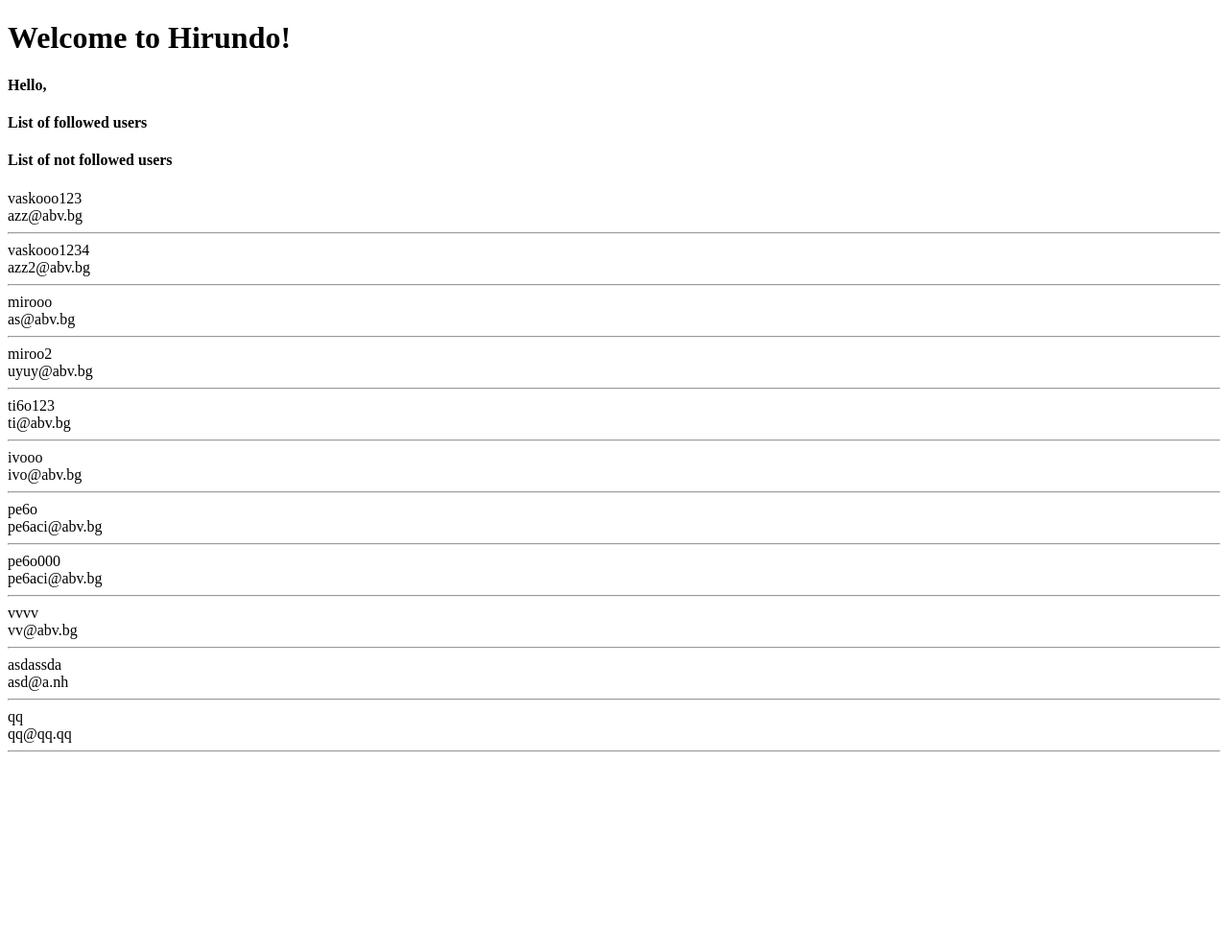
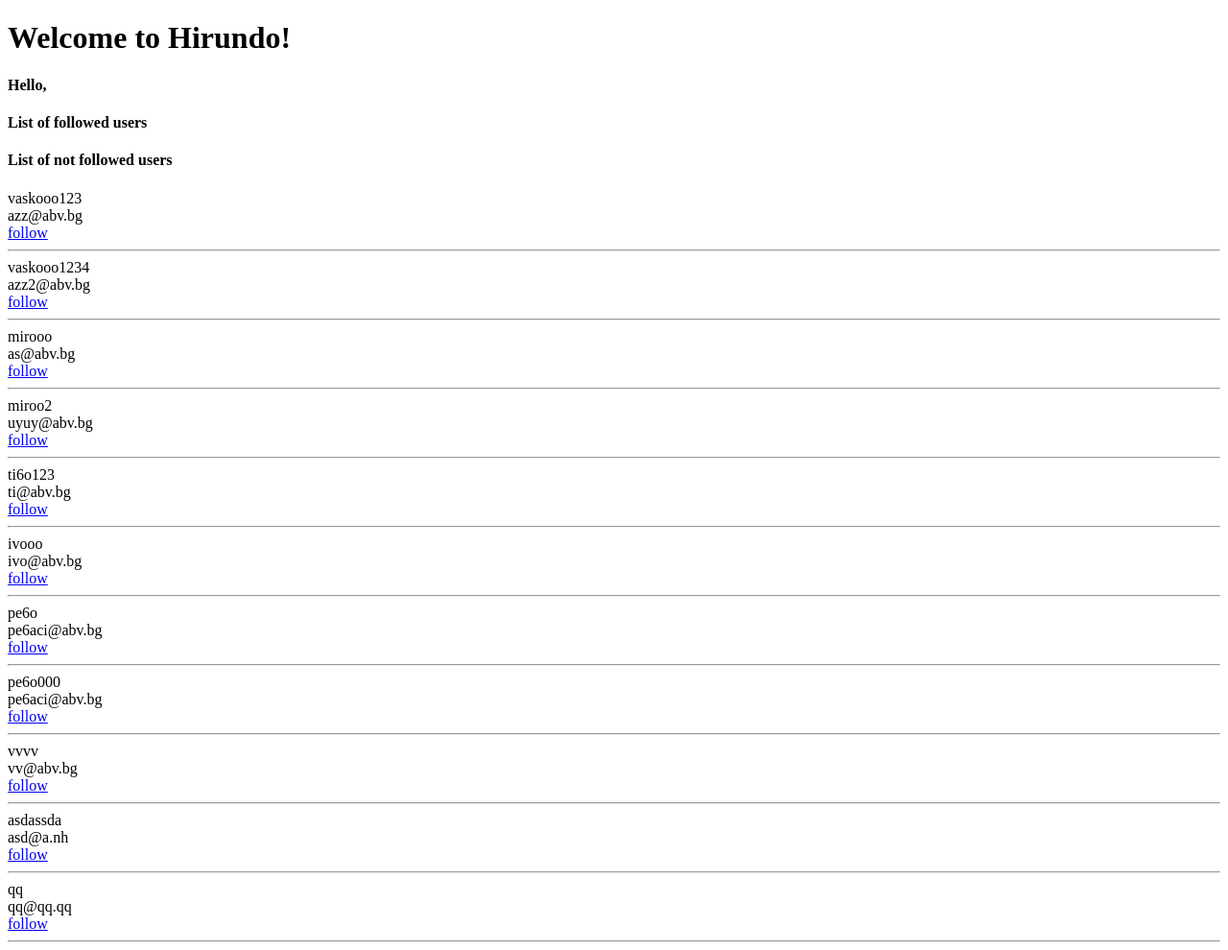
Before and after one commit to vdtodorov93/Hirundo, a Django app: page /users/ in a window 1280 px wide. Shown: the part 26-1016 px from the top of the page at 96% size. Before the commit the page ends 810 px from the top, so only its background shows below. Run offline with Django 3.2, Linux system fonts and the light colour scheme; a user stored in the database is signed in; data comes from the database, SQL or seed files in the repository; both versions use the stored data as it was after the commit; parts of the project's set-up code (start-up, migrations or seed data) failed here and were passed over.

Commit message:
adding a working follow/unfollow user system

```diff
--- a/hirundo/website/templates/users.html
+++ b/hirundo/website/templates/users.html
@@ -6,6 +6,7 @@
 {% if user_.username != user.username %}
 <div> {{ user_.username }} </div>
 <div> {{ user_.email }} </div>
+<a href="/unfollow/{{ user_.username }}">unfollow</a>
 <hr>
 {% endif %}
 {% endfor %}
@@ -14,6 +15,7 @@
 {% if user_.username != user.username %}
 <div> {{ user_.username }} </div>
 <div> {{ user_.email }} </div>
+<a href="/follow/{{ user_.username }}">follow</a>
 <hr>
 {% endif %}
 {% endfor %}
--- a/hirundo/website/urls.py
+++ b/hirundo/website/urls.py
@@ -9,6 +9,8 @@ urlpatterns = patterns('website.views',
     url(r'^login/$', 'login', name='login'),
     url(r'^logout/$', 'logout', name='logout'),
     url(r'^users/$', 'users', name='users'),
+    url(r'^follow/(?P<follow_user>\w+)$', 'follow', name='follow'),
+    url(r'^unfollow/(?P<unfollow_user>\w+)$', 'unfollow', name='unfollow'),
     #url(r'^users', 'users', name="users"),
     #url(r'^messages', 'messages', name="messages"),
 )
--- a/hirundo/website/views.py
+++ b/hirundo/website/views.py
@@ -72,7 +72,21 @@ def users(request):
 
     return render(request, "users.html", locals())
 
+@login_required
+def follow(request, follow_user):
+    if not UserFollowingRelationship.objects.filter(follower__username=request.user.username, followed__username=follow_user).exists():
+        followed_user = User.objects.all().filter(username=follow_user).first()
+        follow_relationship = UserFollowingRelationship(follower=request.user, followed=followed_user)
+        follow_relationship.save()
+    return redirect('/users')
 
+@login_required
+def unfollow(request, unfollow_user):
+    try:
+        UserFollowingRelationship.objects.filter(follower__username=request.user.username, followed__username=unfollow_user).delete()
+    except:
+        pass
+    return redirect('/users')
 
 
 # Create your views here.
```
Also changed, not shown: hirundo/db.sqlite3.
